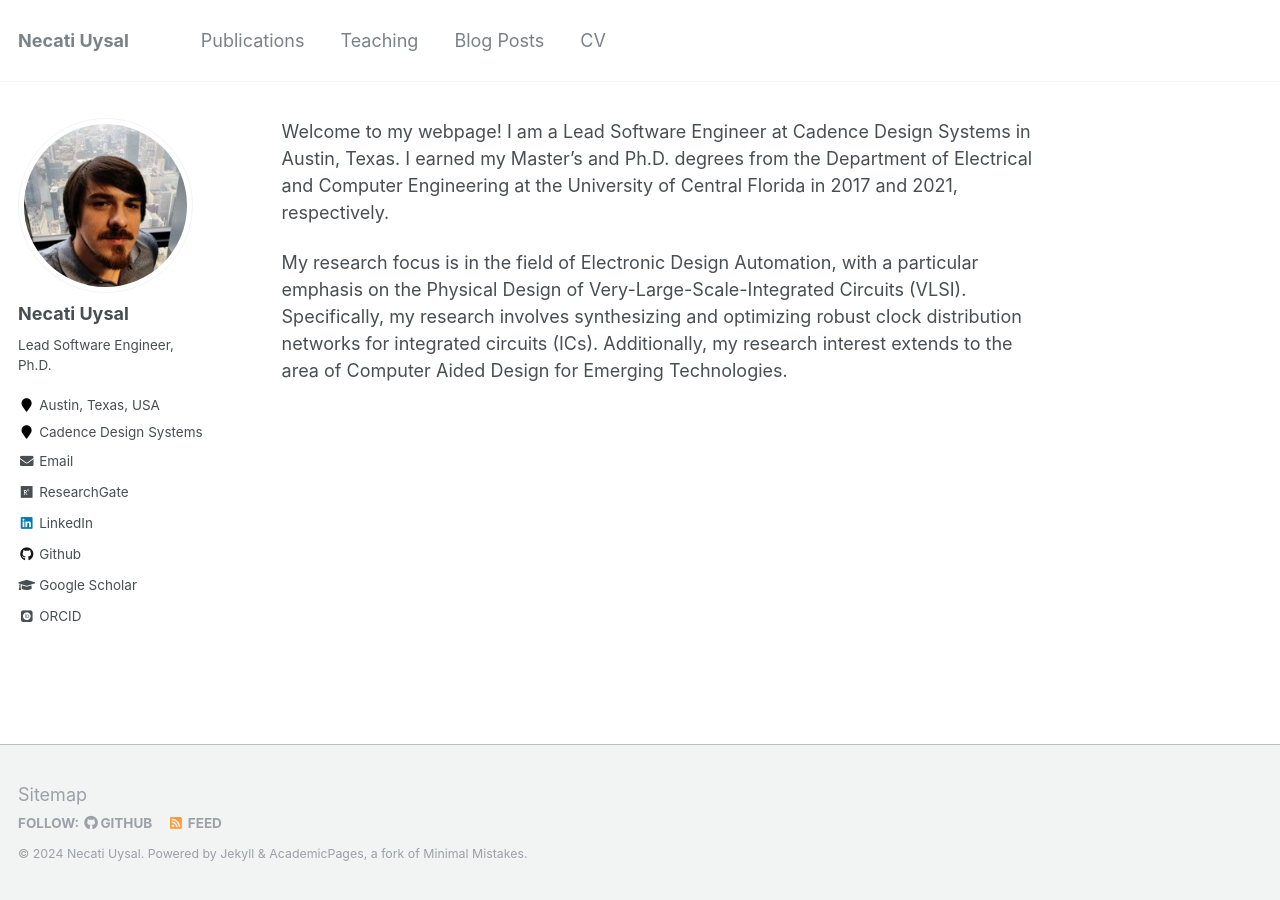
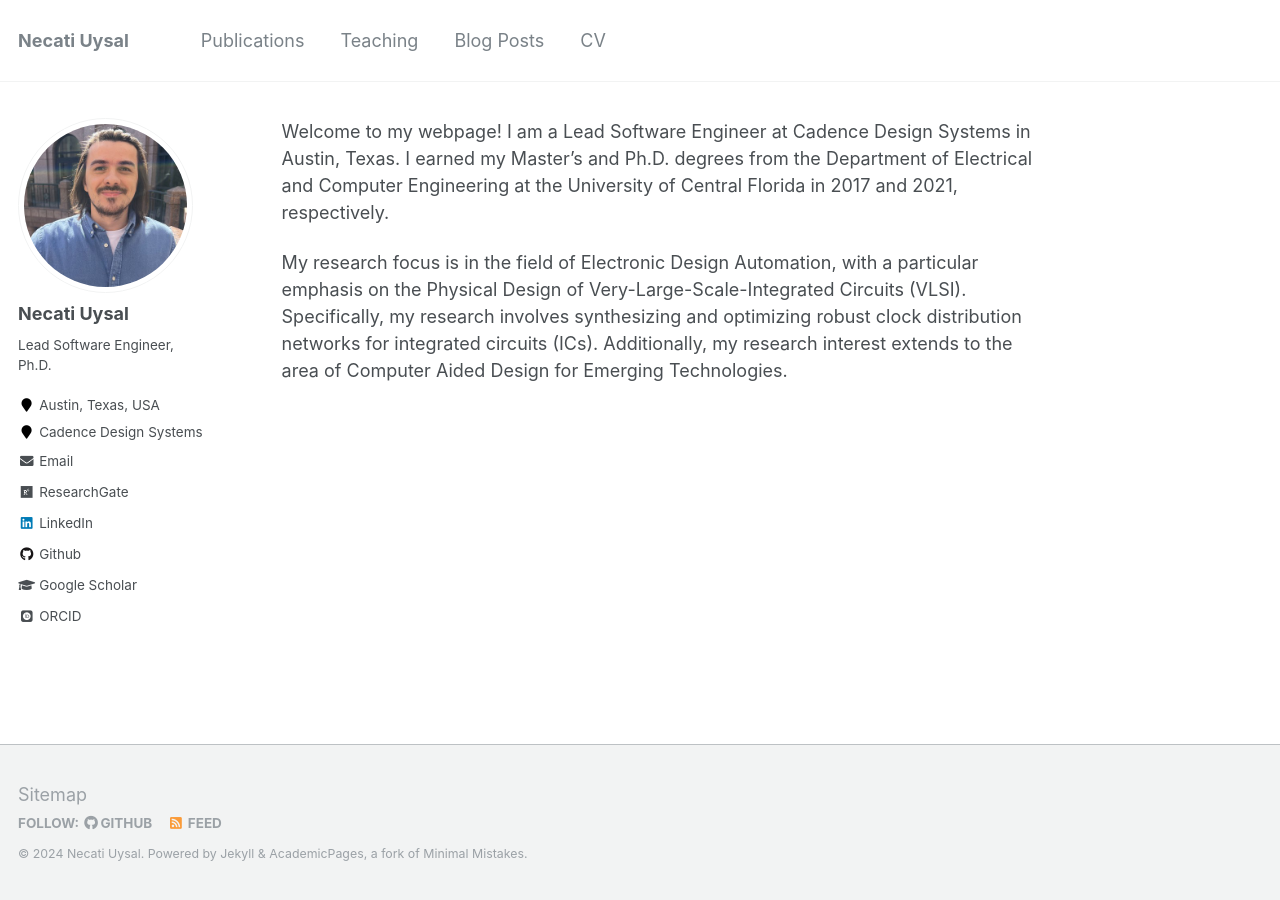
Before and after one commit to MrNjT/mrnjt.github.io, a Jekyll site: the page built from index.md, in a window 1280 px wide. Built offline with Jekyll 4.4.1, drawn with Linux system fonts in a browser that asks for light colours; some web fonts are replaced; our own code applies the rules of GitHub Pages for plain Markdown files.

Commit message:
Update _config.yml

```diff
--- a/_config.yml
+++ b/_config.yml
@@ -81,7 +81,7 @@ analytics:
 # Site Author
 author:
   name             : "Necati Uysal"
-  avatar           : "profile.png.jpg"
+  avatar           : "bio_pic.jpeg"
   bio              : "Lead Software Engineer, Ph.D."
   location         : "Austin, Texas, USA"
   employer         : "Cadence Design Systems"
```
